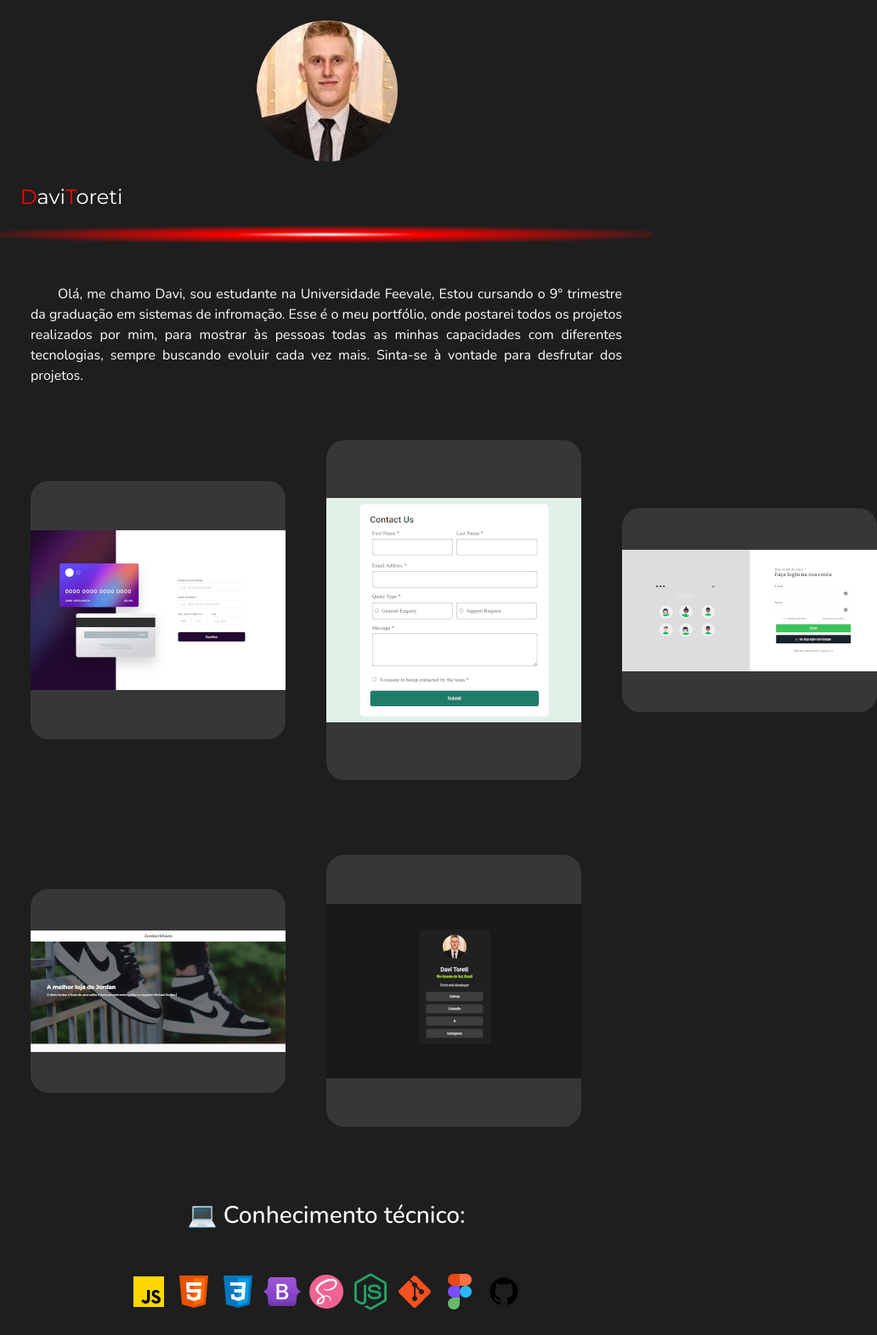
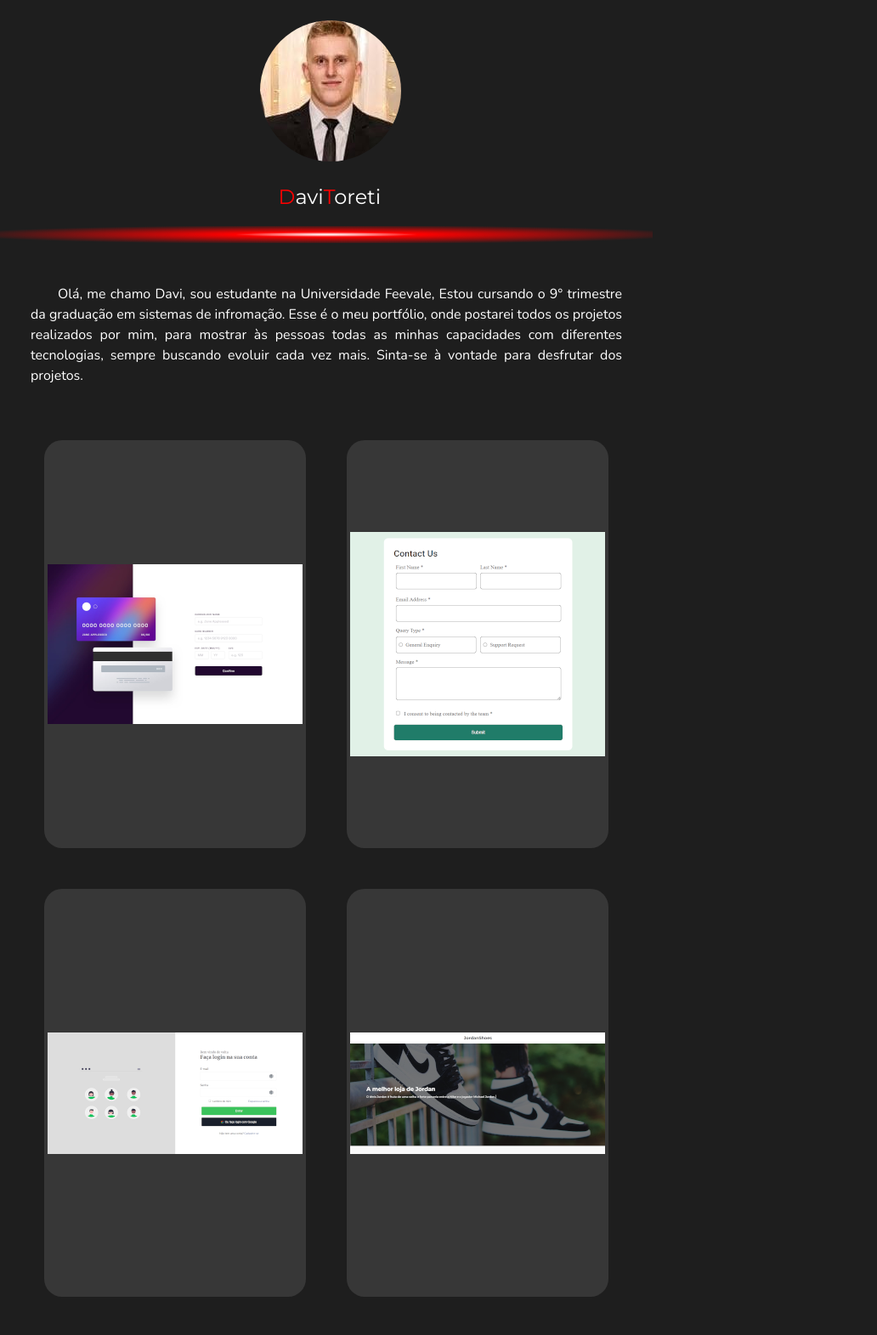
Before and after one commit to Davitoreti/My-repository, a website: page index.html in a window 768 px wide. Shown: the top 1571 px of the page at 85% size, 1032 px wide, since content can reach past the window. Drawn offline with nearby package versions, Linux system fonts and the light colour scheme.

Commit message:
Finished project

```diff
--- a/index.html
+++ b/index.html
@@ -23,14 +23,14 @@
         <p class="paragraph-main py-5">
             Olá, me chamo Davi, sou estudante na Universidade Feevale, Estou cursando o 9° trimestre da graduação em sistemas de infromação. Esse é o meu portfólio, onde postarei todos os projetos realizados por mim, para mostrar às pessoas todas as minhas capacidades com diferentes tecnologias, sempre buscando evoluir cada vez mais. Sinta-se à vontade para desfrutar dos projetos.
         </p>
-        <div class="main-images">
-            <a href="https://github.com/Davitoreti/Bank-login-page" class="img img-bank-login-page"><img src="images/bank-login-page.png" alt="page image bank-login-page"></a>
-            <a href="https://github.com/Davitoreti/Contact-form" class="img img-contact-form"><img src="images/Contact-form.png" alt="page image Contact-form"></a>
-            <a href="https://github.com/Davitoreti/login-page" class="img img-login-page"><img src="images/login-page.png" alt="page image login-page"></a>
-            <a href="https://github.com/Davitoreti/JordanShoes" class="img img-JordanShoes"><img src="images/JordanShoes.png" alt="page image JordanShoes"></a>
-            <a href="https://github.com/Davitoreti/Social-links-profile" class="img img-social-links-profile"><img src="images/social-links-profile.png" alt="page image social-links-profile"></a>
+        <div class="container main-images">
+            <a href="https://github.com/Davitoreti/Bank-login-page" class="img-thumbnail"><img src="images/bank-login-page.png" alt="page image bank-login-page"></a>
+            <a href="https://github.com/Davitoreti/Contact-form" class="img-thumbnail"><img src="images/Contact-form.png" alt="page image Contact-form"></a>
+            <a href="https://github.com/Davitoreti/login-page" class="img-thumbnail"><img src="images/login-page.png" alt="page image login-page"></a>
+            <a href="https://github.com/Davitoreti/JordanShoes" class="img-thumbnail"><img src="images/JordanShoes.png" alt="page image JordanShoes"></a>
+            <a href="https://github.com/Davitoreti/Social-links-profile" class="img-thumbnail"><img src="images/social-links-profile.png" alt="page image social-links-profile"></a>
         </div>
-        <div class="language-icons">
+        <div class="container language-icons">
             <h2 class="title-main my-5">&#128187; Conhecimento técnico:</h2>
             <img src="images/icons/icons-javascript.png" alt="icon JavaScript">
             <img src="images/icons/icons-html.png" alt="icon HTML">
@@ -42,14 +42,14 @@
             <img src="images/icons/icons-figma.png" alt="icon figma">
             <img src="images/icons/icons-github.png" alt="icon GitHub">
         </div>
-        <div class="contact-icons my-5">
+        <div class="container contact-icons my-5">
             <h2 class="my-5">&#128241; Contatos:</h2>
             <a href="https://www.linkedin.com/in/davi-toreti/"><img src="images/icons/icons-linkedin.png" alt="icon linkedin"></a>
             <a href="mailto:davitoreti@gmail.com"><img src="images/icons/icons-gmail.png" alt="icon e-mail"></a>
         </div>
     </main>
     <div class="line"></div>
-    <footer class="footer my-5 text-center">
+    <footer class="container container-footer text-center my-5">
         <p>&copy; Feito por Davi Toreti</p>
     </footer>
 
--- a/sass/others/page.scss
+++ b/sass/others/page.scss
@@ -9,6 +9,10 @@
 body {
     background-color: $primary-color;
     color: white;
+}
+
+.container-header, .container-footer {
+    width: 99%;
 }
 
 .img-header{
@@ -53,35 +57,20 @@ body {
     gap: 3rem;
     align-items: center;
 
-    > .img {
+    > .img-thumbnail {
         display: flex;
         justify-content: center;
         align-items: center;
         background-color: #373737;
+        border: #373737;
+        width: 100%;
+        height: 60vh;
         border-radius: 21px;
-        width: 100%;
-        height: 40vh;
         background-size: cover;
 
         &:hover {
             border: 2px solid red;
         }
-    }
-
-    .img-bank-login-page {
-        height: 38vh;
-    }
-
-    .img-contact-form {
-        height: 50vh
-    }
-
-    .img-login-page {
-        height: 30vh;
-    }
-
-    .img-JordanShoes {
-        height: 30vh;
     }
 }
 
@@ -96,47 +85,103 @@ body {
     @include font-properties($font-nunito, 400, 1.3rem);
 }
 
-@media (min-width: 320px) and (max-width: 425px) {
+@media (min-width: 320px) and (max-width: 500px) {
+
+    .container-header, .container-footer {
+        width: 96%;
+    }
+
+    .img-header {
+        position: relative;
+        left: 10%;
+    }
+
     .text-header {
         display: flex;
         justify-content: center;
-        position: relative;
-        right: 2%;
     }
 
     .main-images {
         display: grid;
         grid-template-columns: 1fr;
         align-items: center;
-
-        > .img {
-            width: 100%;
-            transform: translate(0, -20%);
-
-            > img {
+        justify-content: center;
         width: 90%;
     }
 }
 
-        .img-bank-login-page {
-            height: 40vh;
-            margin-top: 5rem;
+@media (min-width: 500px) and (max-width: 670px) {
+    .container-header, .container-footer {
+        width: 96%;
     }
 
-        .img-contact-form {
-            height: 55vh;
+    .img-header {
+        position: relative;
+        left: 10%;
     }
 
-        .img-login-page {
-            height: 34vh;
+    .text-header {
+        display: flex;
+        justify-content: center;
     }
 
-        .img-JordanShoes {
-            height: 34vh;
+    .main-images {
+        display: grid;
+        grid-template-columns: 1fr;
+        align-items: center;
+        justify-content: center;
+        width: 80%;
+    }
 }
 
-        .img-social-links-profile{
-            height: 45vh;
+@media (min-width: 670px) and (max-width: 768px) {
+
+    .container-header, .container-footer {
+        width: 98%;
+    }
+
+    .img-header {
+        position: relative;
+        left: 10%;
+    }
+
+    .text-header {
+        display: flex;
+        justify-content: center;
+    }
+
+    .main-images {
+        display: grid;
+        grid-template-columns: repeat(2, 1fr);
+        grid-template-rows: repeat(3,1fr);
+        align-items: center;
+        justify-content: center;
+        width: 100%;
     }
 }
+
+@media (min-width: 768px) and (max-width: 1024px) {
+
+    .container-header, .container-footer {
+        width: 98%;
     }
+
+    .img-header {
+        position: relative;
+        left: 10%;
+    }
+
+    .text-header {
+        display: flex;
+        justify-content: center;
+    }
+
+    .main-images {
+        display: grid;
+        grid-template-columns: repeat(2, 1fr);
+        grid-template-rows: repeat(3,1fr);
+        align-items: center;
+        justify-content: center;
+        width: 90%;
+    }
+}
```
Also changed, not shown: css/style.css, 1 other file. Lines whose indentation alone changed are shown as unchanged.
